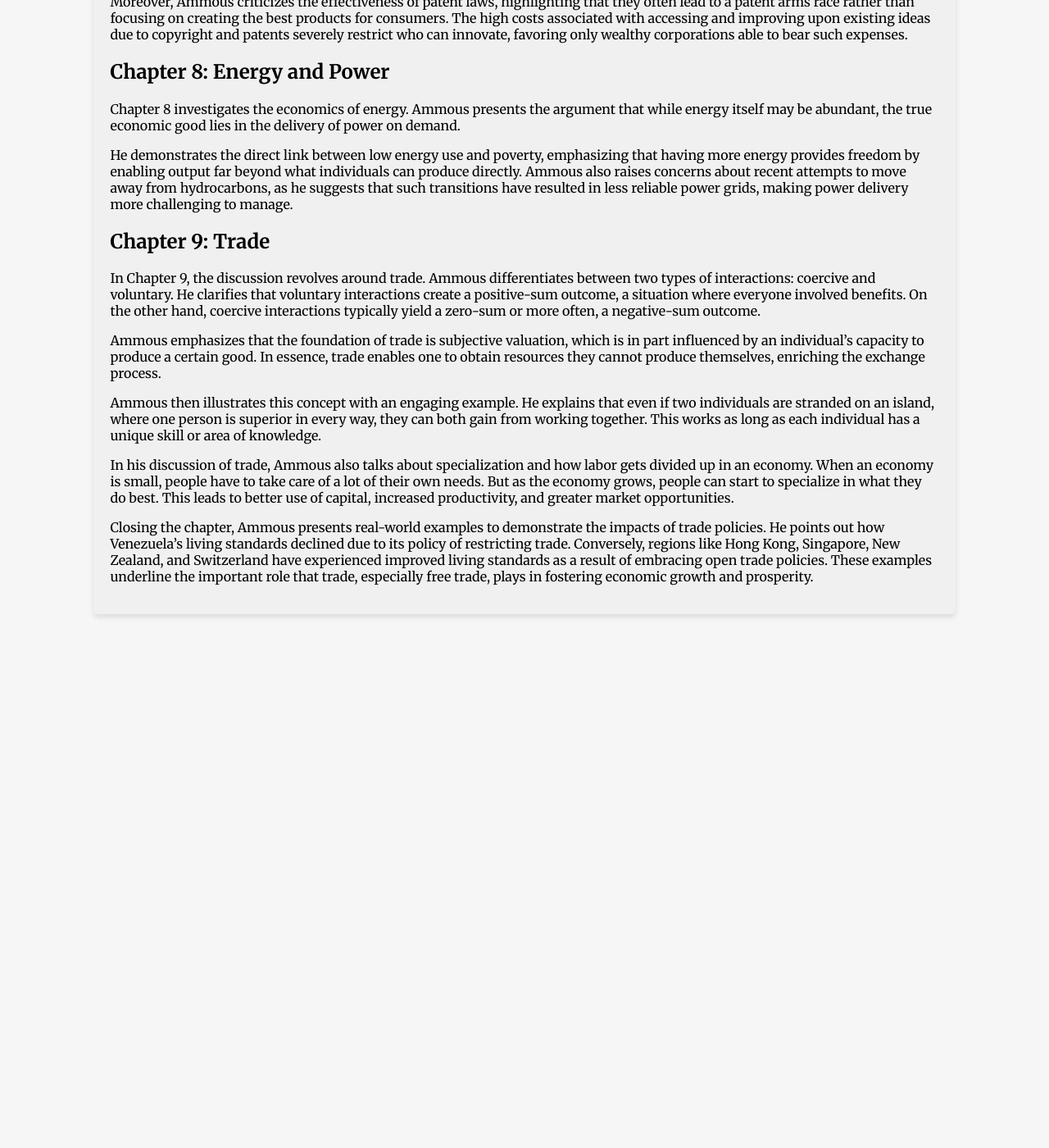
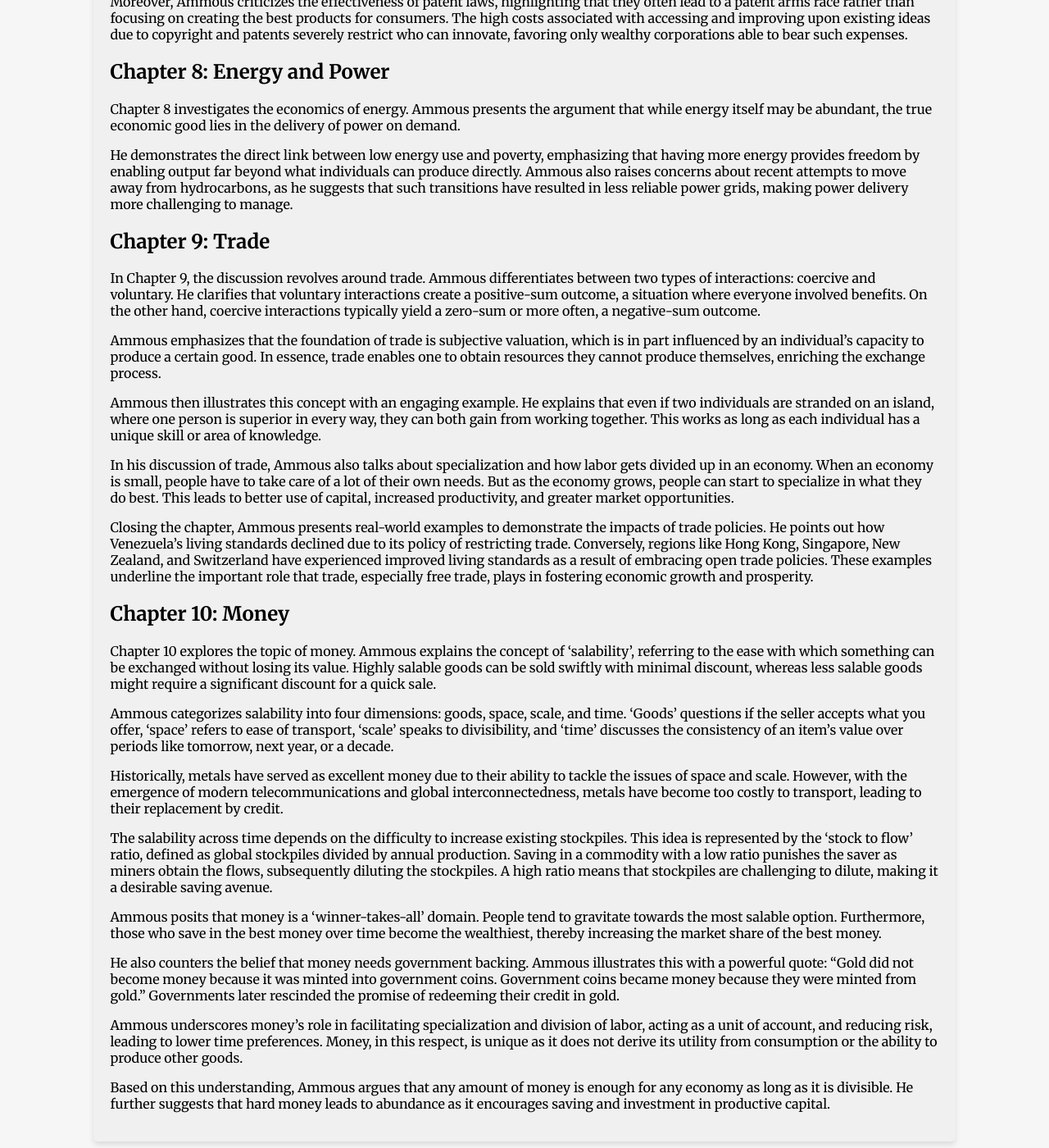
Before and after one commit to Kortelange/webpage, a Jekyll site: the page built from _books/principles_of_economics.md, in a window 1280 px wide and 1400 px high, scrolled down 2150 px. Shown: the whole window at 82% size. Built offline with Jekyll 4.4.1, drawn with Linux system fonts in a browser that asks for light colours; before the commit the page ends 2907 px from its top, so only the background shows below that.

Commit message:
Add chapter 10 principles of economics

```diff
--- a/_books/principles_of_economics.md
+++ b/_books/principles_of_economics.md
@@ -78,3 +78,21 @@ Ammous then illustrates this concept with an engaging example. He explains that
 In his discussion of trade, Ammous also talks about specialization and how labor gets divided up in an economy. When an economy is small, people have to take care of a lot of their own needs. But as the economy grows, people can start to specialize in what they do best. This leads to better use of capital, increased productivity, and greater market opportunities.
 
 Closing the chapter, Ammous presents real-world examples to demonstrate the impacts of trade policies. He points out how Venezuela's living standards declined due to its policy of restricting trade. Conversely, regions like Hong Kong, Singapore, New Zealand, and Switzerland have experienced improved living standards as a result of embracing open trade policies. These examples underline the important role that trade, especially free trade, plays in fostering economic growth and prosperity.
+
+## Chapter 10: Money
+
+Chapter 10 explores the topic of money. Ammous explains the concept of 'salability', referring to the ease with which something can be exchanged without losing its value. Highly salable goods can be sold swiftly with minimal discount, whereas less salable goods might require a significant discount for a quick sale.
+
+Ammous categorizes salability into four dimensions: goods, space, scale, and time. 'Goods' questions if the seller accepts what you offer, 'space' refers to ease of transport, 'scale' speaks to divisibility, and 'time' discusses the consistency of an item's value over periods like tomorrow, next year, or a decade.
+
+Historically, metals have served as excellent money due to their ability to tackle the issues of space and scale. However, with the emergence of modern telecommunications and global interconnectedness, metals have become too costly to transport, leading to their replacement by credit.
+
+The salability across time depends on the difficulty to increase existing stockpiles. This idea is represented by the 'stock to flow' ratio, defined as global stockpiles divided by annual production. Saving in a commodity with a low ratio punishes the saver as miners obtain the flows, subsequently diluting the stockpiles. A high ratio means that stockpiles are challenging to dilute, making it a desirable saving avenue.
+
+Ammous posits that money is a 'winner-takes-all' domain. People tend to gravitate towards the most salable option. Furthermore, those who save in the best money over time become the wealthiest, thereby increasing the market share of the best money.
+
+He also counters the belief that money needs government backing. Ammous illustrates this with a powerful quote: "Gold did not become money because it was minted into government coins. Government coins became money because they were minted from gold." Governments later rescinded the promise of redeeming their credit in gold.
+
+Ammous underscores money's role in facilitating specialization and division of labor, acting as a unit of account, and reducing risk, leading to lower time preferences. Money, in this respect, is unique as it does not derive its utility from consumption or the ability to produce other goods.
+
+Based on this understanding, Ammous argues that any amount of money is enough for any economy as long as it is divisible. He further suggests that hard money leads to abundance as it encourages saving and investment in productive capital.
```
